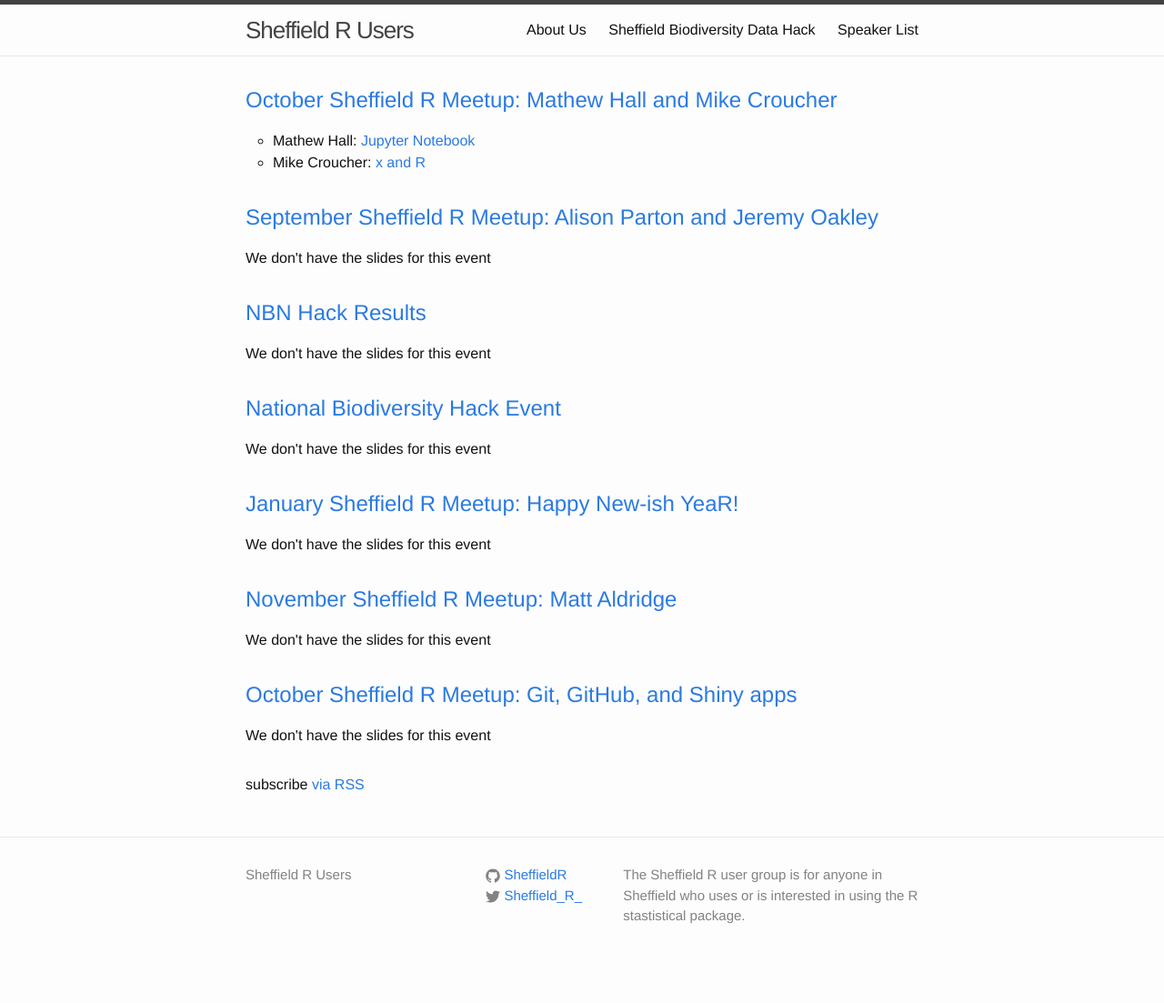
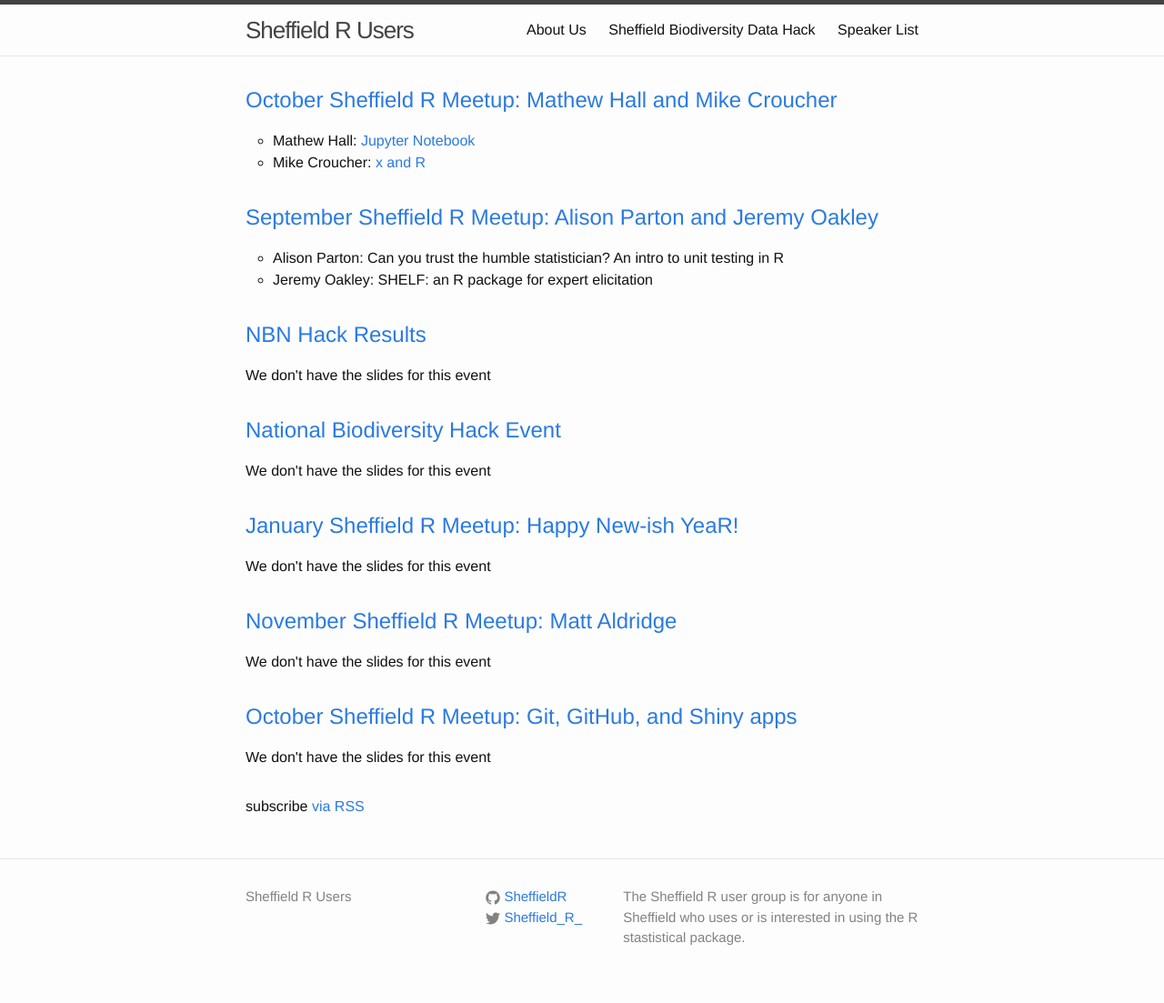
Before and after one commit to SheffieldR/Original.SheffieldR.github.io, a Jekyll site: the page built from slides.html, in a window 1280 px wide. Shown: the whole page at 91% size. Built offline with Jekyll 4.4.1, drawn with Linux system fonts in a browser that asks for light colours; before the commit the page ends 1079 px from its top, so only the background shows below that.

Commit message:
Only insert links if there's a local or remote slide set

```diff
--- a/_posts/2016-08-17-september-meetup.markdown
+++ b/_posts/2016-08-17-september-meetup.markdown
@@ -3,6 +3,11 @@
 title:  "September Sheffield R Meetup: Alison Parton and Jeremy Oakley"
 date:   2016-08-17 17:30:00 +0000
 categories: meetups
+speakers:
+  Alison Parton:
+    title: Can you trust the humble statistician?  An intro to unit testing in R
+  Jeremy Oakley:
+    title: "SHELF: an R package for expert elicitation"
 ---
 After the summer break, Sheffield R group is back with a couple of great talks to kick off the new season.
 
--- a/slides.html
+++ b/slides.html
@@ -18,11 +18,11 @@
 			{% assign slides = speaker[1] %}
 			<li>{{ speaker[0] }}:
 				{% if slides.localslides %}
-				<a href="{{ slides.localslides | prepend:site.baseurl }}">{{ speaker[1].title }}</a>
-				{% else if slides.remoteslides %}
-				<a href="{{ slides.remoteslides | prepend:site.baseurl }}">{{ speaker[1].title }}</a>
+				<a href="{{ slides.localslides | prepend:site.baseurl }}">{{ slides.title }}</a>
+				{% elsif slides.remoteslides %}
+				<a href="{{ slides.remoteslides | prepend:site.baseurl }}">{{ slides.title }}</a>
 				{% else %}
-				{{ speaker[1].title }}
+				{{ slides.title }}
 				{% endif %}
 
 			</li>
```
